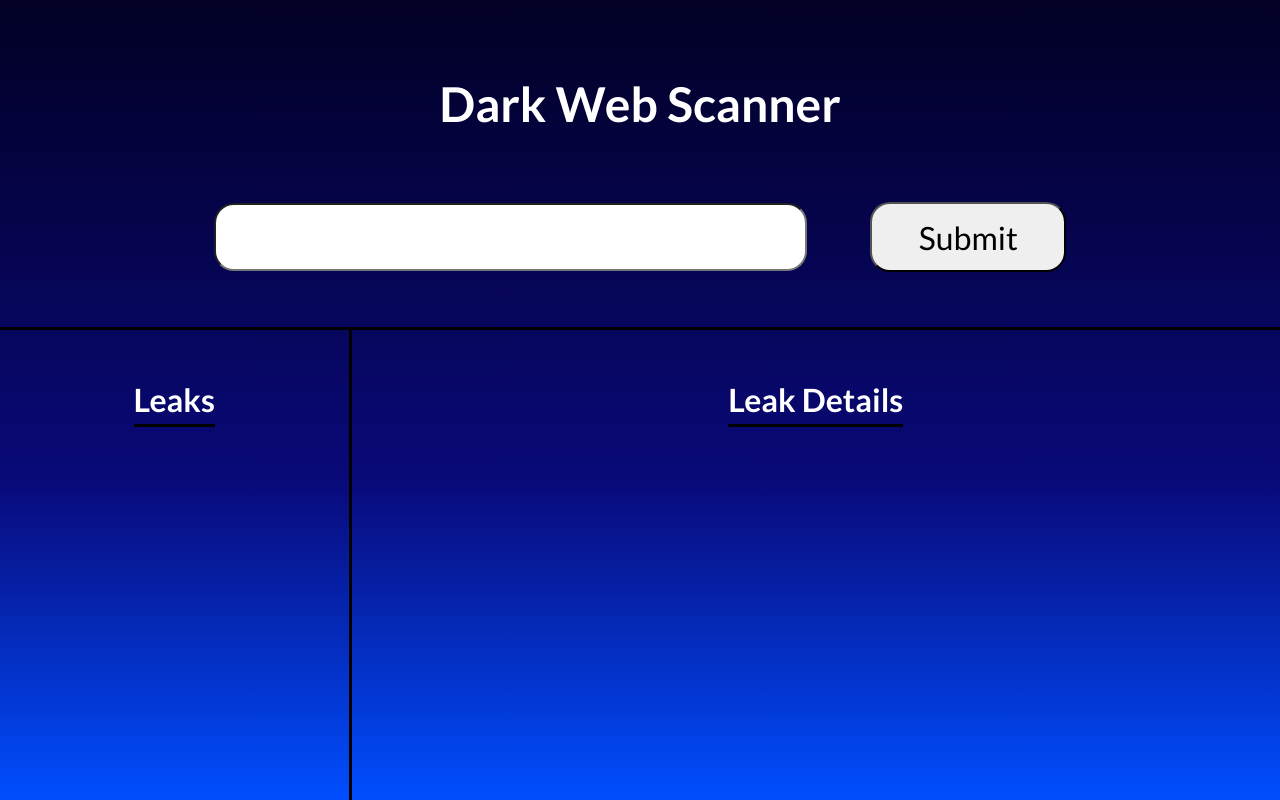
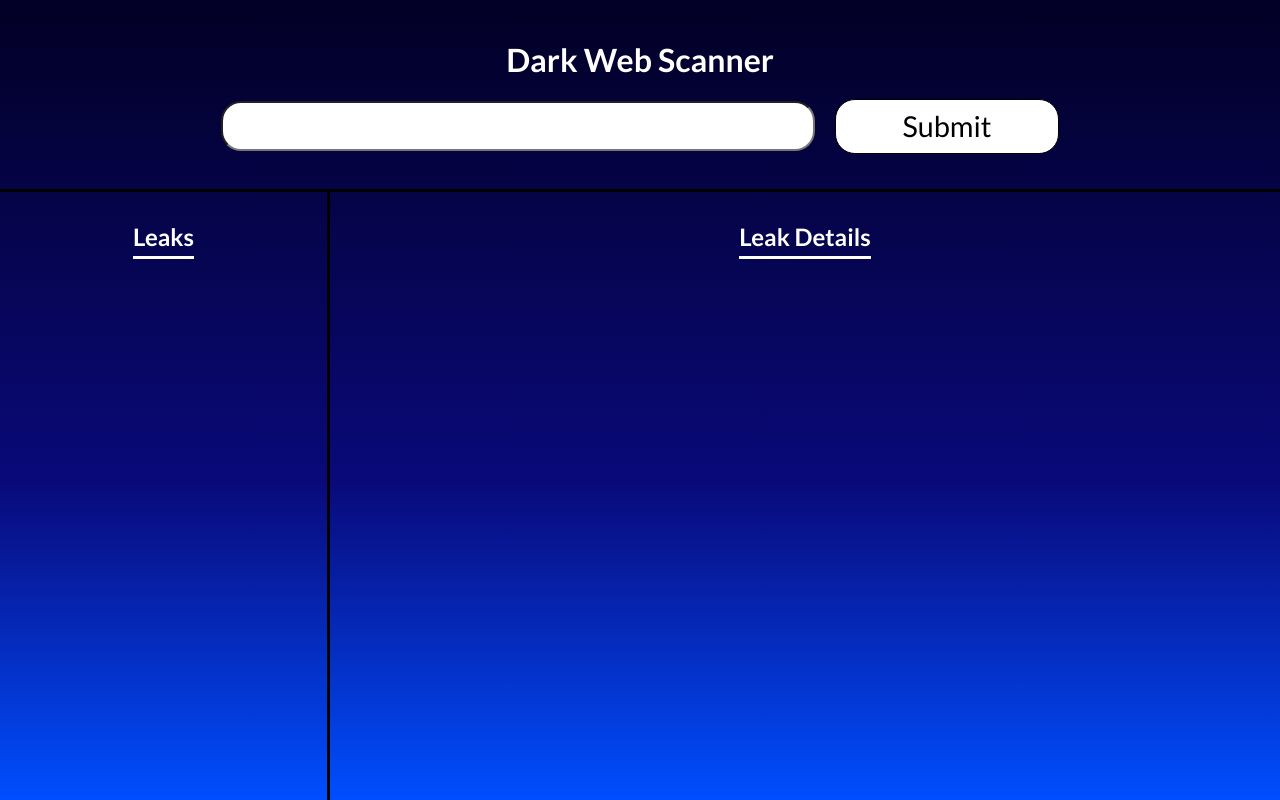
Before and after one commit to macsta31/isaixdwscan, a React (Vite) app: page / in a window 1280 px wide. Built offline with nearby package versions, Linux system fonts and the light colour scheme.

Commit message:
first Demo Push: threat level slider with weak alg

```diff
--- a/package.json
+++ b/package.json
@@ -13,8 +13,10 @@
     "axios": "^1.4.0",
     "cors": "^2.8.5",
     "express": "^4.18.2",
+    "firebase-tools": "^12.0.0",
     "react": "^18.2.0",
     "react-dom": "^18.2.0",
+    "react-icons": "^4.8.0",
     "styled-components": "^6.0.0-rc.1"
   },
   "devDependencies": {
--- a/src/components/Header.tsx
+++ b/src/components/Header.tsx
@@ -22,14 +22,14 @@ const Container = styled.div`
     flex-direction: column;
     color: white;
     /* font-size: 4em; */
-    padding: 75px 150px 0px 150px;
+    padding: 40px 80px 0px 80px;
     /* margin: 100px 100px 0px 100px; */
     font-weight: 700;
     border-bottom: 3px solid black;
 `
 
 const H1 = styled.h1`
-    font-size: 3em;
+    font-size: 2em;
 `
 
 export default Header
--- a/src/components/Layout.tsx
+++ b/src/components/Layout.tsx
@@ -10,7 +10,7 @@ const Layout = () => {
 
     const callAPI = async (email: string): Promise<void> => {
         try {
-          const response = await fetch(`http://localhost:3001/breachedaccount/${email}`);
+          const response = await fetch(`https://isaixdwproxy.onrender.com/breachedaccount/${email}`);
           const data = await response.json();
 
           if (!response.ok) {
--- a/src/components/LeakDetails.tsx
+++ b/src/components/LeakDetails.tsx
@@ -1,4 +1,8 @@
 import styled from 'styled-components'
+import fs from 'fs';
+import { useCallback, useEffect, useState } from 'react';
+import ThreatBar from './ThreatBar';
+import  { AiFillQuestionCircle } from 'react-icons/ai'
 
 interface Data{
     AddedDate: string;
@@ -44,25 +48,78 @@ interface LeakDetailsProps{
     errorMessage: string | null;
 }
 
+type DataClassThreatMap = { [dataClass: string]: number };
+
+async function fetchCSVFile(url: string): Promise<string> {
+    const response = await fetch(url);
+    return await response.text();
+}
+
+async function parseCSVToHashMap(csvUrl: string): Promise<DataClassThreatMap> {
+    const content = await fetchCSVFile(csvUrl);
+    const rows = content.split('\n');
+    const hashMap: DataClassThreatMap = {};
+
+    for (const row of rows) {
+      const [dataClass, threatLevel] = row.split(',');
+      hashMap[dataClass] = parseInt(threatLevel, 10);
+    }
+
+    return hashMap;
+}
+
+const getGlobalThreatLevel = async (dataclasses: string[], hashMap: DataClassThreatMap): Promise<number> => {
+    let totalThreat = 0;
+
+    for (const dataClass of dataclasses) {
+      const threatLevel = hashMap[dataClass] || 0;
+      totalThreat += threatLevel;
+    }
+
+    // Normalize the total threat value between 0 and 100
+    const normalizedThreat = (totalThreat / (dataclasses.length * 10)) * 100;
+    return normalizedThreat;
+};
+
 const LeakDetails: React.FC<LeakDetailsProps> = ({leakData, errorMessage}) => {
-    // console.log(leakData?.Name)
 
-    // if(leakData){
-    //     errorMessage = null
-    // }
+    const [hashMap, setHashMap] = useState<DataClassThreatMap>({});
+    const [globalThreat, setGlobalThreat] = useState(0)
+    const [infoToggle, setInfoToggle] = useState(false)
+
+    const loadHashMap = useCallback(async () => {
+        const csvUrl = '/threatLevels.csv'; // Replace this with the URL to your CSV file
+        const hashMap = await parseCSVToHashMap(csvUrl);
+        setHashMap(hashMap);
+    }, []);
+
+    useEffect(() => {
+        loadHashMap();
+        getGlobalThreatLevel(leakData.DataClasses, hashMap).then((threatLevel) => {
+            setGlobalThreat(threatLevel)
+            // console.log('Global threat level:', threatLevel);
+        });
+
+    }, [loadHashMap, leakData]);
+
     if(errorMessage){
         leakData = emptyData
     }
+
+    const toggleInfo = () => {
+        setInfoToggle(!infoToggle)
+    }
   return (
     <Container>
-        <H1>Leak Details</H1>
+        <H2Title>Leak Details</H2Title>
         {
             leakData && leakData?.Name !== '' ?
             <>
                 <SiteName>{leakData.Name}</SiteName>
-                <H2>Breached On: {leakData.BreachDate}</H2>
+                <H3>Breached On: {leakData.BreachDate}</H3>
                 <SubContainer>
                     <H3Leak>Leaked Data</H3Leak>
+                    <InfoPanel onClick={()=>toggleInfo()}> <AiFillQuestionCircle size={36} /> </InfoPanel>
                     <List>
                         {
                             (leakData as Data).DataClasses.map((dataclass, key) => (
@@ -70,7 +127,20 @@ const LeakDetails: React.FC<LeakDetailsProps> = ({leakData, errorMessage}) => {
                             ))
                         }
                     </List>
+                    <ThreatBar globalThreat={globalThreat}/>
+                    {
+                        infoToggle ?
+                        <SubContainerInfo>
+                            <TextBlurb>
+                                This is all of the data that was present in the <b>{leakData?.Name}</b> data leak that we found.<br/> If your <i>Password</i> is among these categories, you can change it <a href={`https://www.${leakData.Domain}`}>here</a>
+                            </TextBlurb>
+                        </SubContainerInfo>
+                        :
+                        <></>
+                    }
                 </SubContainer>
+
+
 
 
             </>
@@ -80,17 +150,48 @@ const LeakDetails: React.FC<LeakDetailsProps> = ({leakData, errorMessage}) => {
 
         {
             errorMessage ?
+
             <NoLeakContainer>
                 <NoLeakTitle>No Leaks Found!</NoLeakTitle>
                 <NoLeakMessage>No leaks for this email address were found on the deep web.<br/>This is not a guarantee of safety but a we think you are doing pretty good</NoLeakMessage>
                 <p>Or maybe you spelled your email wrong :O</p>
             </NoLeakContainer>
+
             :
             <></>
         }
     </Container>
   )
 }
+
+const TextBlurb = styled.p`
+    text-align: center;
+    line-height: 1.5;
+    margin: 20px;
+`
+
+const Div = styled.div`
+    border: 1ps solid black;
+    border-radius: 20px;
+`
+
+const InfoPanel = styled.div`
+    position: absolute;
+    top:0;
+    right:0;
+    margin: 30px;
+    z-index: 3;
+
+    &:hover{
+        cursor: pointer;
+        transition: 1.5s;
+        transform: scale(1.2)
+    }
+
+    &:not(:hover){
+        transition: 1.5s;
+    }
+`
 
 const NoLeakContainer = styled.div`
     display: flex;
@@ -101,6 +202,7 @@ const NoLeakContainer = styled.div`
     border: 5px solid transparent;
     border-image: linear-gradient(to bottom right, #b827fc 0%, #2c90fc 25%, #b8fd33 50%, #fec837 75%, #fd1892 100%);
     border-image-slice: 1;
+    border-radius: 20px;
 `
 
 const NoLeakTitle = styled.h1`
@@ -120,29 +222,29 @@ const Container = styled.div`
     display:flex;
     flex-direction: column;
     /* overflow: scroll; */
-    padding: 50px;
+    padding: 30px;
     /* align-items:center; */
     /* justify-content: center; */
     align-items:center;
     width: 100%;
 `
 
-const H1 = styled.h1`
-    border-bottom: 3px solid black;
-    margin-bottom: 30px;
+const H2Title = styled.h2`
+    border-bottom: 3px solid white;
+    margin-bottom: 10px;
     padding-bottom: 5px;
 `
 
-const SiteName = styled.h1`
-    padding-bottom: 30px;
-    font-size: 3em;
+const SiteName = styled.h2`
+    /* padding-bottom: 10px; */
+    font-size: 2em;
 `
 
 const List = styled.ul`
     display: flex;
     flex-direction: column;
     line-height: 2em;
-    font-size: 1.5em;
+    font-size: 1.2em;
     list-style-type: none;
     text-align: center;
 `
@@ -152,6 +254,7 @@ const ListItem = styled.li`
 `
 
 const SubContainer = styled.div`
+    position: relative;
     display: flex;
     height: min-content;
     flex-direction: column;
@@ -162,14 +265,28 @@ const SubContainer = styled.div`
     width: 60%;
 `
 
-const H2 = styled.h2`
-    padding: 15px;
+const SubContainerInfo = styled.div`
+    position: absolute;
+    top:0;
+    left:0;
+    background-color: #0720c1;
+    opacity: 0.99;
+    width:100%;
+    height:100%;
+    border-radius: 20px;
+    display: flex;
+    align-items: center;
+    justify-content: center;
+`
+
+const H3 = styled.h3`
+    padding: 10px;
 `
 
 const H3Leak = styled.h3`
     padding-bottom: 30px;
     text-decoration: underline;
-    font-size: 2em
+    font-size: 1.6em
 `
 
 export default LeakDetails
--- a/src/components/Leaks.tsx
+++ b/src/components/Leaks.tsx
@@ -69,7 +69,7 @@ const Leaks: React.FC<LeaksProps> = ({leaks, getData}) => {
 
     return (
     <Container>
-        <H1>Leaks</H1>
+        <H2>Leaks</H2>
         {
             leaks ?
             leaks.map((leak, key) => (
@@ -87,13 +87,13 @@ const Container = styled.div`
     display: flex;
     flex-direction: column;
     align-items: center;
-    padding: 50px;
+    padding: 30px;
     /* justify-content: center; */
     border-right: 3px solid black;
 `
 
-const H1 = styled.h1`
-    border-bottom: 3px solid black;
+const H2 = styled.h2`
+    border-bottom: 3px solid white;
     margin-bottom: 20px;
     padding-bottom: 5px;
 `
--- a/src/components/Search.tsx
+++ b/src/components/Search.tsx
@@ -13,8 +13,8 @@ const Search: React.FC<SearchProps> = ({callAPI, clearLeaks}) => {
 
     const submitForm = (e:React.FormEvent<HTMLFormElement>) => {
         e.preventDefault()
+        const form = e.currentTarget as HTMLFormElement
         if(email === ''){
-            console.log(e);
             const input = document.getElementById("input")
             if(input !== null){
                 setNoEmailError(true);
@@ -24,6 +24,7 @@ const Search: React.FC<SearchProps> = ({callAPI, clearLeaks}) => {
             return;
         }
         callAPI(email)
+        form.reset()
 
     }
 
@@ -64,7 +65,7 @@ const Container = styled.div`
     display: flex;
     justify-content: center;
     align-items:center;
-    padding: 70px 70px 40px 70px;
+    padding: 20px;
     width: 100%;
     /* transform:translateY(150px); */
 `
@@ -72,25 +73,28 @@ const Container = styled.div`
 const Form = styled.form`
     display: flex;
     align-items: center;
-    justify-content: space-evenly;
+    justify-content: center;
     width: 100%;
 `
 
 const Input = styled.input`
-    min-width: 55%;
-    padding: 0px 25px;
-    height: 2em;
+    min-width: 50%;
+    padding: 0px 15px;
+    margin-right: 20px;
+    height: 1.7em;
     border-radius: 20px;
-    font-size: 2em;
+    font-size: 1.7em;
     text-align: center;
 `
 
 const Button = styled.button`
     width: 20%;
-    height: 2.2em;
+    height: 1.9em;
     padding: 0px 10px;
     border-radius: 20px;
-    font-size: 2em;
+    background-color: white;
+    border: 1px solid black;
+    font-size: 1.8em;
     &:hover{
         cursor: pointer;
         transform: scale(1.1);
--- /dev/null
+++ b/src/components/ThreatBar.tsx
@@ -0,0 +1,51 @@
+import styled from 'styled-components'
+
+interface ThreatBarProps {
+    globalThreat: number;
+}
+
+interface ThreatBarProps {
+    globalThreat: number;
+  }
+
+  const ThreatBar: React.FC<ThreatBarProps> = ({ globalThreat }) => {
+    const arrowPositionPercentage = `${globalThreat}%`;
+
+    return (
+      <ThreatBarContainer>
+        <ArrowContainer style={{ left: arrowPositionPercentage }}>
+          <Arrow />
+        </ArrowContainer>
+        <Bar />
+      </ThreatBarContainer>
+    );
+  };
+
+  const ThreatBarContainer = styled.div`
+    position: relative;
+    width: 100%;
+    z-index: 3;
+  `
+  const ArrowContainer = styled.div`
+    position: absolute;
+    top: 0;
+    transform: translateX(-50%);
+    transform: rotate(180deg)
+  `
+
+  const Arrow = styled.div`
+    width: 0;
+    height: 0;
+    border-left: 10px solid transparent;
+    border-right: 10px solid transparent;
+    border-bottom: 20px solid red;
+  `
+  const Bar = styled.div`
+    width: 100%;
+    height: 10px;
+    background-image: linear-gradient(to right, #4eff4e, orange, red);
+    margin-top: 20px;
+    border-radius: 10px;
+  `
+
+export default ThreatBar
```
Also changed, not shown: public/threatLevels.csv (added), 1 other file (tests, documents, lock files or other folders).
